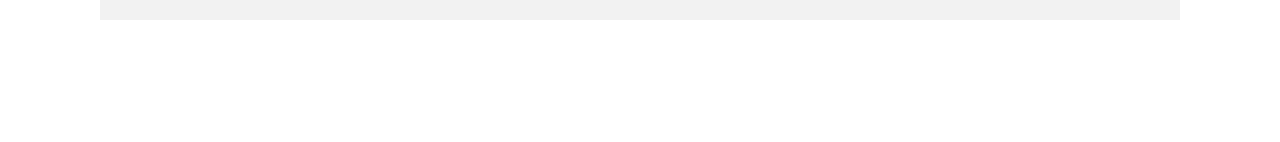
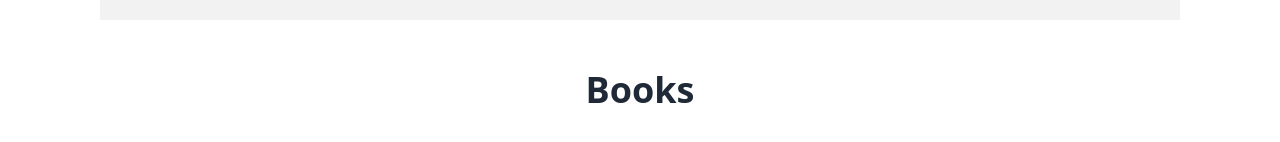
Before and after one commit to Isratjahan6898/book-vibe, a React (Vite) app: page / in a window 1280 px wide. Shown: the part 608-750 px from the top of the page. Built offline with nearby package versions, Linux system fonts and the light colour scheme.

Commit message:
finish bannner section

```diff
--- /dev/null
+++ b/src/Components/Books/Books.jsx
@@ -0,0 +1,18 @@
+import { useEffect, useState } from "react";
+
+
+const Books= () => {
+    const [books, setBooks]= useState([]);
+    useEffect(()=>{
+        fetch('books.json')
+    },[])
+    return (
+        <div className="mt-[50px]">
+
+            <h1 className="text-center text-4xl font-bold my-[30px] ">Books</h1>
+
+        </div>
+    );
+};
+
+export default Books;
--- a/src/Components/Home/Home.jsx
+++ b/src/Components/Home/Home.jsx
@@ -1,10 +1,12 @@
 import Banner from "../Banner/Banner";
+import Books from "../Books/Books";
 
 
 const Home = () => {
     return (
         <div>
             <Banner></Banner>
+            <Books></Books>
             {/* <button className="btn">Button</button> */}
         </div>
     );
```
